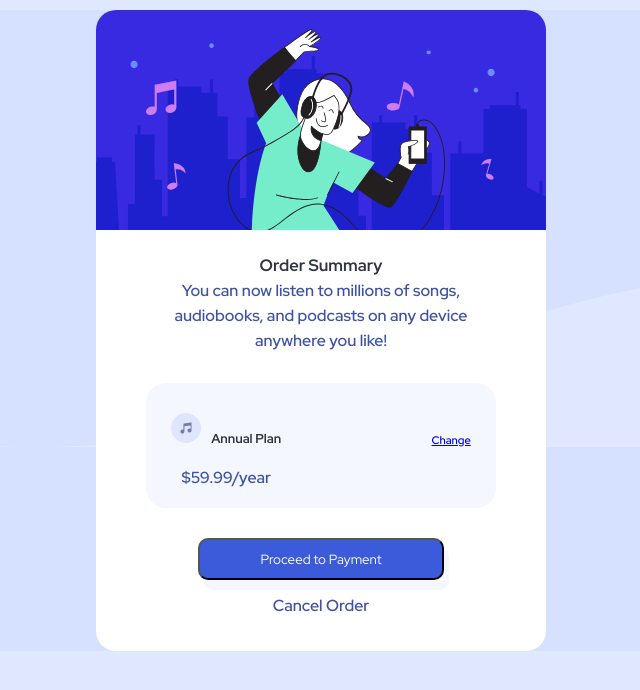
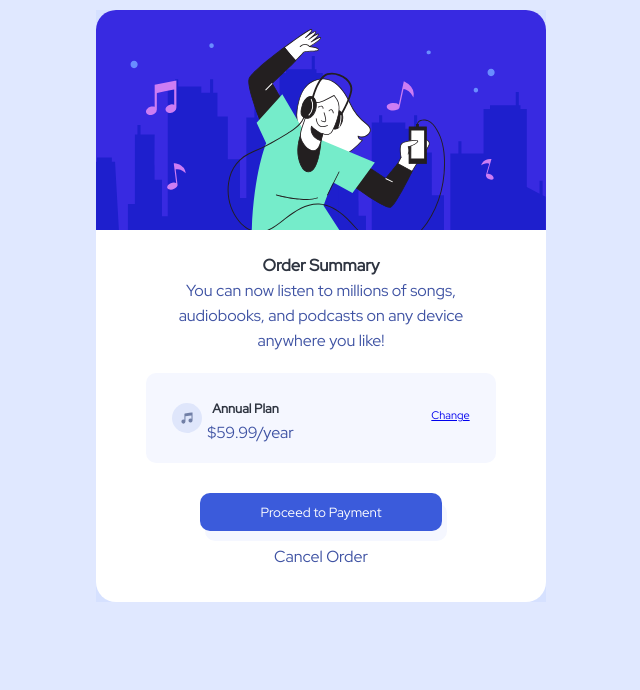
Before and after one commit to Amajuoyichidera/order-summary, a plain HTML site: page index.html in a window 1280 px wide. Shown: the whole page, without its empty margins (319-959 px from the left). Drawn offline with Linux system fonts and the light colour scheme.

Commit message:
second version

```diff
--- a/index.html
+++ b/index.html
@@ -20,7 +20,7 @@
      </div>
      <main class="foot">
         <div>
-             <h3><img src="./images/icon-music.svg" width="40px" alt="">Annual Plan</h3>
+             <h3><img class="mus" src="./images/icon-music.svg" width="40px" alt="">Annual Plan</h3>
            <p class="year">$59.99/year</p>
         </div>
         <div class="Change">
--- a/styles.css
+++ b/styles.css
@@ -1,4 +1,4 @@
-@import url('https://fonts.googleapis.com/css2?family=Red+Hat+Display:ital,wght@0,300;0,400;0,500;0,600;0,700;0,800;0,900;1,300;1,400;1,500;1,600;1,700;1,800;1,900&display=swap');
+@import url('https://fonts.googleapis.com/css2?family=Red+Hat+Display:ital,wght500;700;900&display=swap');
 * {
     margin: 0;
     padding: 0;
@@ -6,15 +6,16 @@
     font-family: Red Hat Display;
 }
 body {
+    display: flex;
+    justify-content: center;
     background-color: #E0E8FF;
     padding: 10px;
-    text-align: center;
     font-size: 11px;
-    font-weight: 600;
 }
 section {
     background-color: white;
     color: hsl(228, 45%, 44%);
+    text-align: center;
 }
 .card {
     margin: 0 auto;
@@ -37,8 +38,7 @@ section p {
     justify-content: space-around;
     margin-left: 50px;
     margin-right: 50px;
-    border-radius: 20px;
-    margin-top: 10px;
+    border-radius: 10px;
 }
 .foot h3 {
     color: #2e3440;
@@ -58,13 +58,14 @@ button {
     border-radius: 10px;
     padding-left: 60px;
     padding-right: 60px;
+    border: none;
 }
 .proceed p {
     padding-top: 15px;
     padding-bottom: 25px;
 }
 .Change {
-    padding-top: 50px;
+    padding-top: 35px;
 }
 .pics {
     border-top-left-radius: 20px;
@@ -74,9 +75,13 @@ h3 {
     margin-bottom: 20px;
     margin-right: 100px;
 }
+.mus {
+    margin-bottom: -20px;
+}
 .year {
     margin-bottom: 20px;
-    margin-right: 100px;
+    margin-top: -15px;
+    margin-right: 50px;
 }
 .pro {
     box-shadow: 5px 10px hsl(225, 100%, 98%);
```
